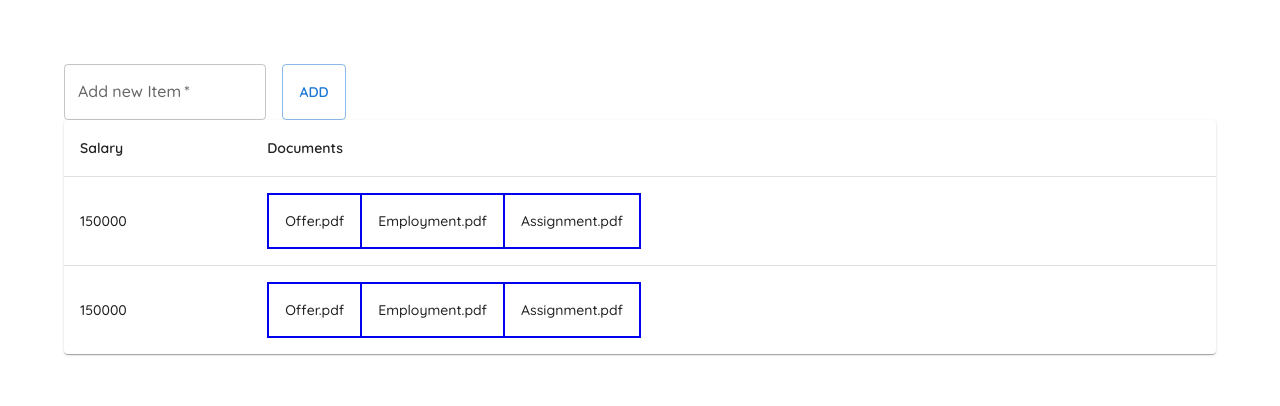
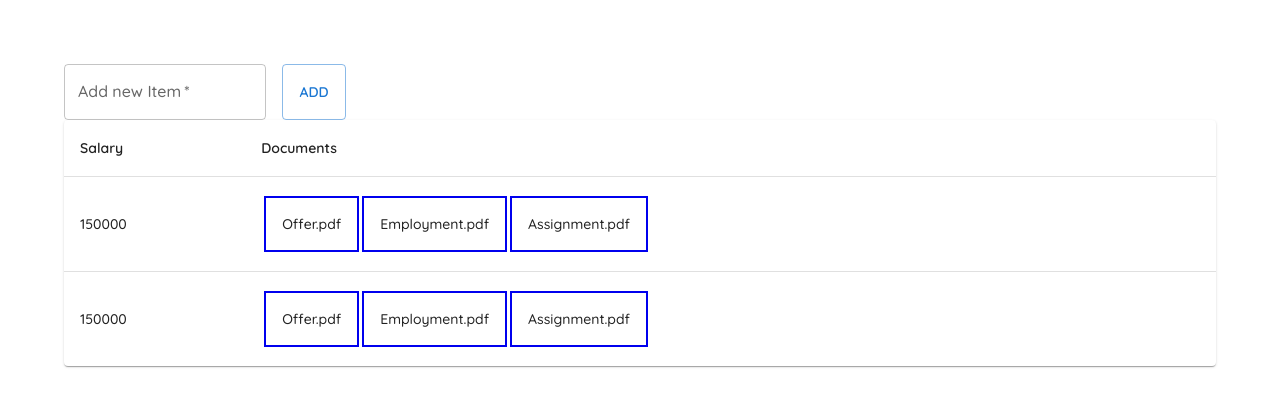
Before and after one commit to profsam97/Danapay, a Next.js app: page / in a window 1280 px wide. Shown: the top 406 px of the page. Built offline with nearby package versions, Linux system fonts and the light colour scheme.

Commit message:
Improved UI/UX

```diff
--- a/Component/Table.tsx
+++ b/Component/Table.tsx
@@ -50,7 +50,7 @@ export default function BasicTable () {
                 <Button sx={{mx: 2}}   type={'submit'}   variant={'outlined'} color={'primary'} >Add</Button>
             </Box>
         <TableContainer component={Paper}>
-            <Table sx={{ minWidth: 550 }} aria-label="simple table">
+            <Table sx={{ minWidth: 550}} aria-label="simple table" >
                 <TableHead>
                     <TableRow sx={{font: 'bold'}}>
                         <TableCell>Salary</TableCell>
@@ -66,9 +66,9 @@ export default function BasicTable () {
                             <TableCell component="th" scope="row">
                                 {salary}
                             </TableCell>
-                            {matches ?  <TableCell align={'right'} >
+                            {matches ?  <TableCell align={'right'} sx={{borderSpacing: 3, borderCollapse: 'separate'}}>
                                 {document.map((item, index) =>
-                                    <TableCell style={{border: '2px solid #0000EE '}} align={'right'} key={index} >{item}</TableCell>)}
+                                    <TableCell  style={{border: '2px solid #0000EE '}} align={'right'} key={index} >{item}</TableCell>)}
                             </TableCell>
                                  :
                                 <TableCell>
```
